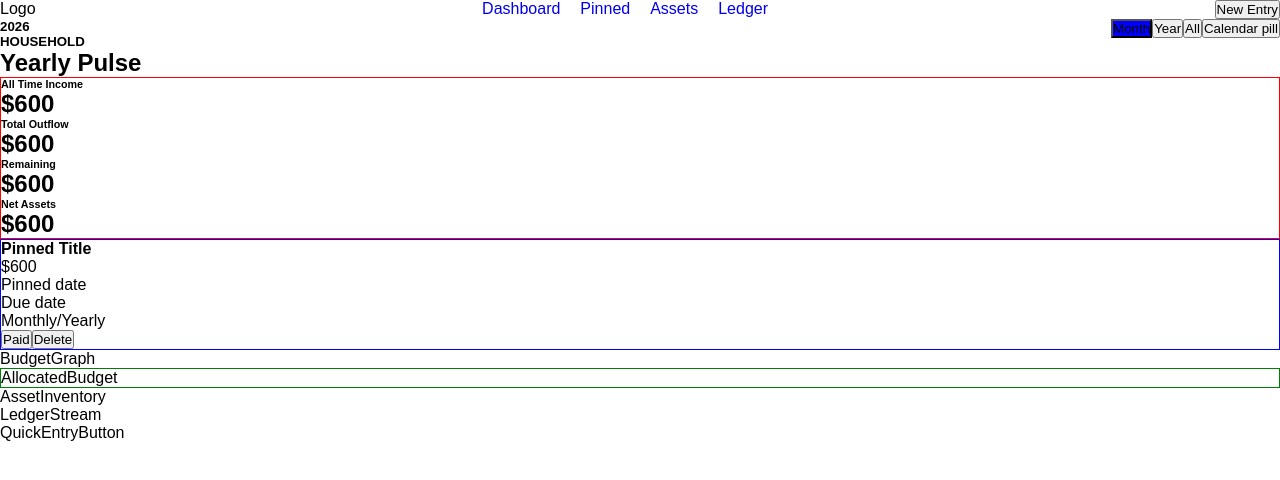
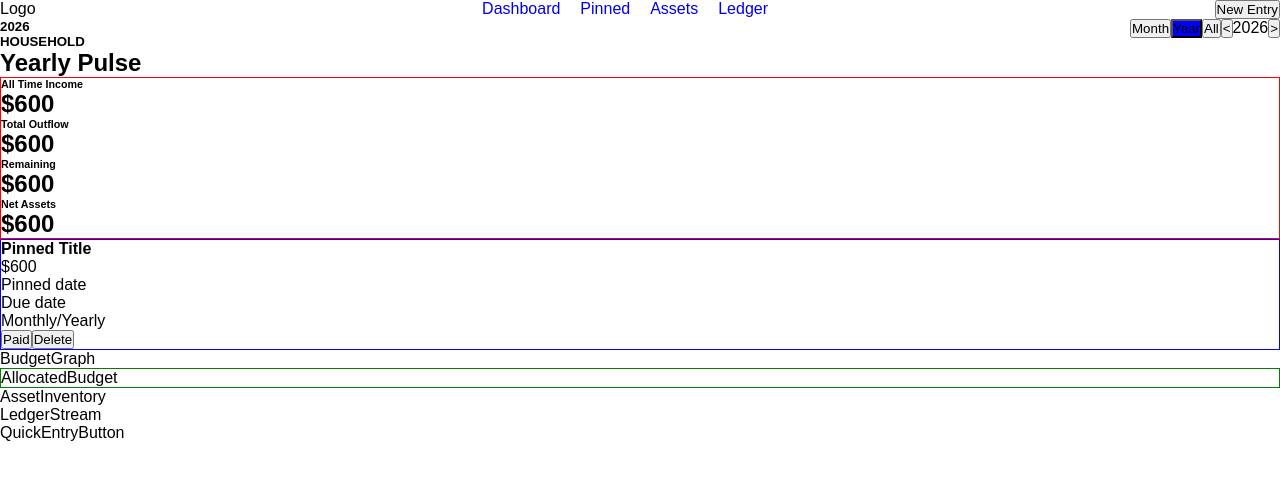
Before and after one commit to flo20/budget-app, a Next.js app: page / in a window 1280 px wide. Both pictures are taken after a click on the button "Year". Shown: the top 480 px of the page. Built offline with nearby package versions, Linux system fonts and the light colour scheme.

Commit message:
Add functionality for calendar

```diff
--- a/src/components/SubNav.js
+++ b/src/components/SubNav.js
@@ -15,19 +15,43 @@ export default function SubNav() {
 			{ label: 'Year', value: PERIODS.YEARLY },
 			{ label: 'All', value: PERIODS.LIFETIME },
 		]
+
+        const today = new Date()
+				const month = new Intl.DateTimeFormat('en-US', {
+					month: 'long',
+				}).format(today)
+				const year = today.getFullYear()
+
 		const [period, setPeriod] = useState(PERIODS.MONTHLY)
-		// const isYearly = period === PERIODS.YEARLY
+        const [date, setDate] = useState(today)
+				const [viewMode, setViewMode] = useState(PERIODS.MONTHLY)
+				const isMonthly = period === PERIODS.MONTHLY
+				const isYearly = period === PERIODS.YEARLY
 		const isLifetime = period === PERIODS.LIFETIME
 
-				const updatePeriod = (period) => {
-					setPeriod(period)
-				}
 
-	const today = new Date()
-	const month = new Intl.DateTimeFormat('en-US', { month: 'long' }).format(
-		today,
-	)
-	const year = today.getFullYear()
+		const updatePeriod = (period) => {
+			setPeriod(period)
+			setViewMode(period)
+		}
+
+		const changeMonth = (delta) => {
+			setDate((prev) => {
+				const next = new Date(prev)
+				next.setMonth(next.getMonth() + delta)
+
+				return next
+			})
+		}
+
+		const changeYear = (delta) => {
+			setDate((prev) => {
+				const next = new Date(prev)
+				next.setFullYear(next.getFullYear() + delta)
+				return next
+			})
+		}
+
 
 	return (
 		<div className={styles.flex}>
@@ -47,16 +71,35 @@ export default function SubNav() {
 						{periodButtons.map((periodButton) => (
 							<button
 								className={
-									periodButton.value === PERIODS.MONTHLY ? styles.active : ' '
+									viewMode === periodButton.value ? styles.active : ' '
 								}
-								aria-pressed={period === PERIODS.MONTHLY}
+								aria-pressed={period === viewMode}
 								onClick={() => updatePeriod(periodButton.value)}
 								key={periodButton.value}>
 								{periodButton.label}
 							</button>
 						))}
 					</div>
-					{!isLifetime && <button>Calendar pill</button>}
+					{/* Month View */}
+					{!isLifetime && isMonthly && (
+						<>
+							<button onClick={() => changeMonth(-1)}>{'<'} </button>
+							{new Intl.DateTimeFormat('en-US', {
+								month: 'long',
+								year: 'numeric',
+							}).format(date)}
+							<button onClick={() => changeMonth(1)}> {'>'}</button>
+						</>
+					)}
+
+					{/* Year View */}
+					{!isLifetime && isYearly && (
+						<>
+							<button onClick={() => changeYear(-1)}>{'<'} </button>
+							{date.getFullYear()}
+							<button onClick={() => changeYear(1)}> {'>'}</button>
+						</>
+					)}
 				</div>
 			</div>
 		</div>
```
